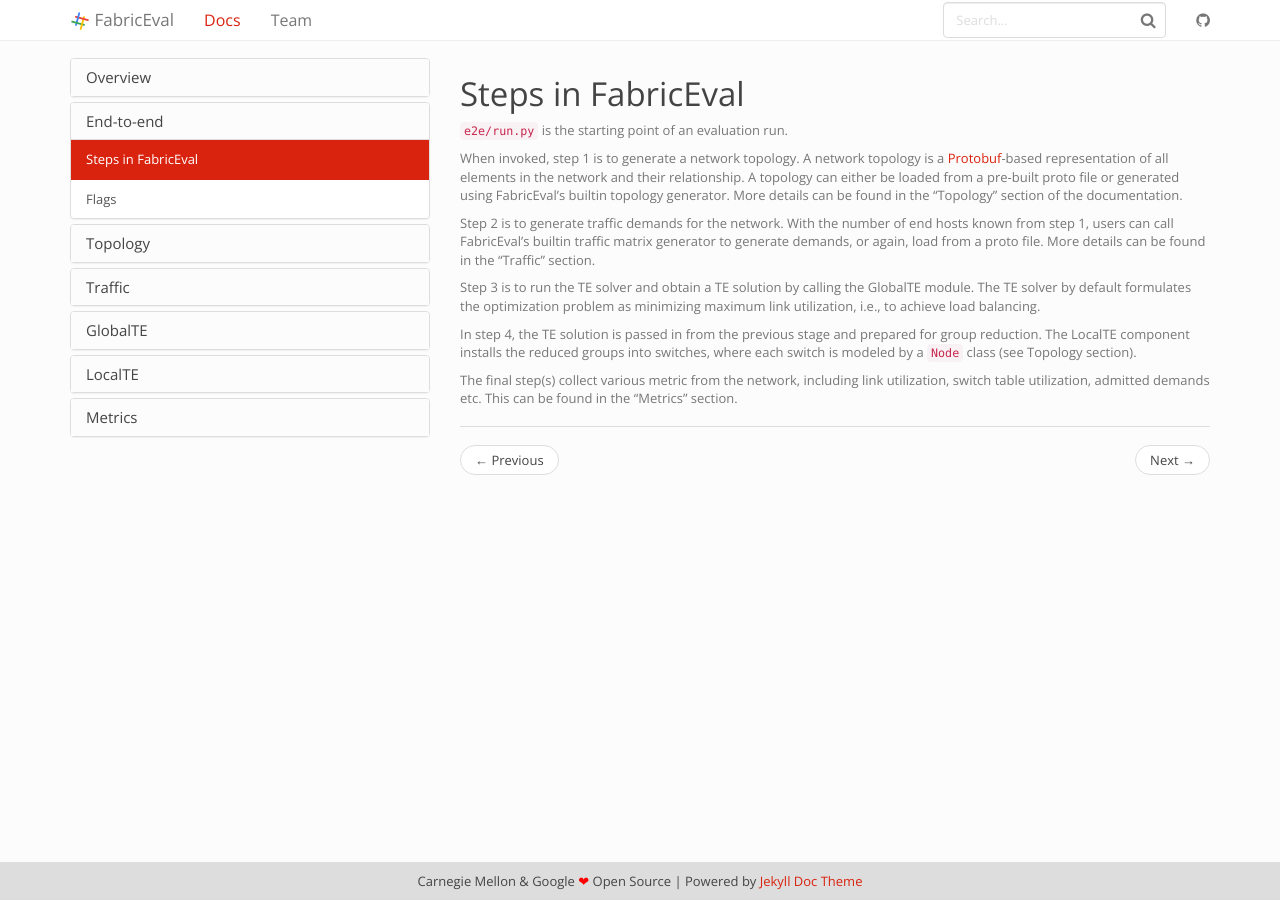
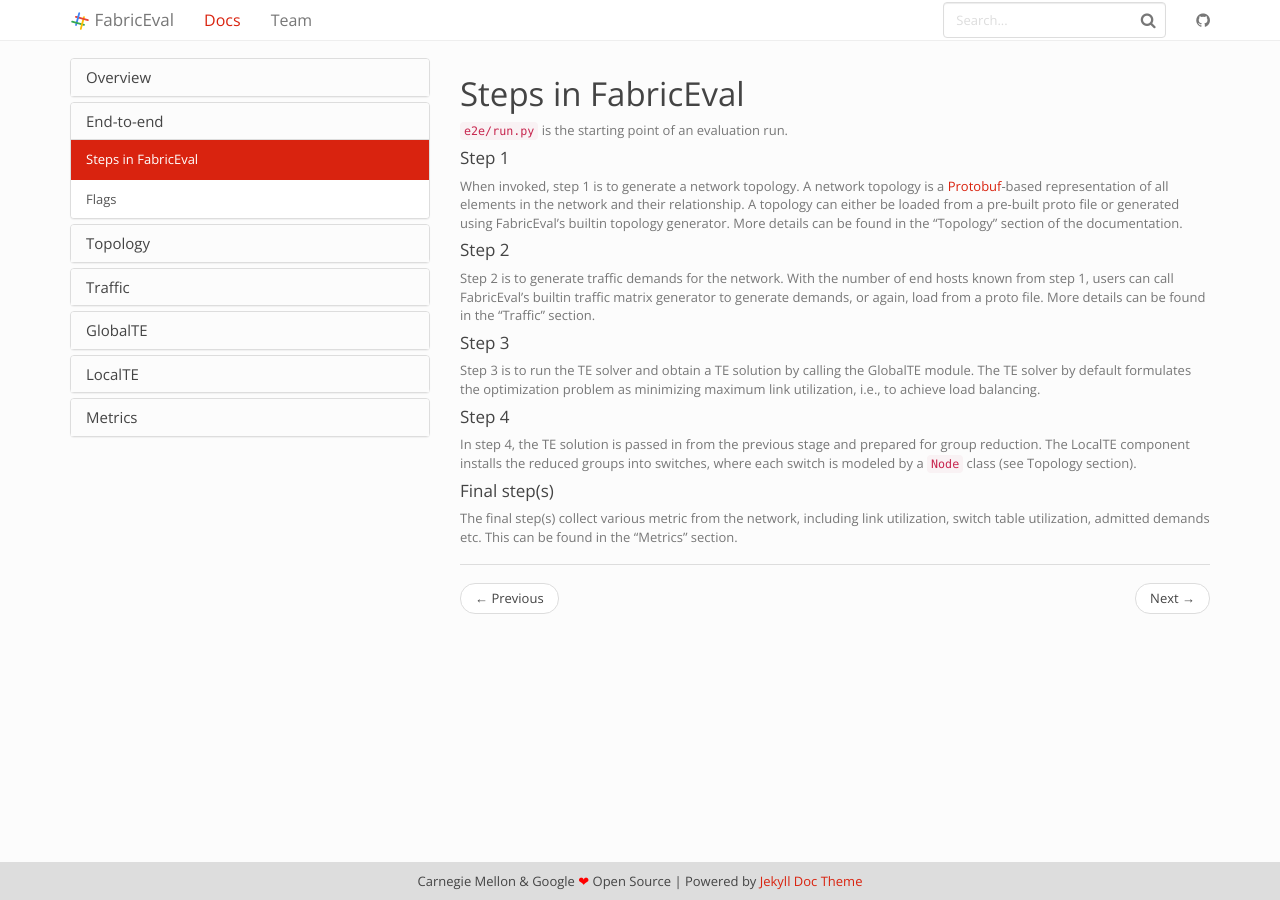
Before and after one commit to shuoshuc/FabricEval, a Jekyll site: the page built from docs/_docs/end-to-end/steps.md, in a window 1280 px wide. Built offline with Jekyll 4.4.1, drawn with Linux system fonts in a browser that asks for light colours.

Commit message:
Add section heading

```diff
--- a/docs/_docs/end-to-end/steps.md
+++ b/docs/_docs/end-to-end/steps.md
@@ -5,25 +5,30 @@ permalink: /docs/steps/
 
 `e2e/run.py` is the starting point of an evaluation run.
 
+#### Step 1
 When invoked, step 1 is to generate a network topology. A network topology is a
 [Protobuf](https://github.com/protocolbuffers/protobuf)-based representation of
 all elements in the network and their relationship. A topology can either be loaded
 from a pre-built proto file or generated using FabricEval's builtin topology generator.
 More details can be found in the "Topology" section of the documentation.
 
+#### Step 2
 Step 2 is to generate traffic demands for the network. With the number of end hosts
 known from step 1, users can call FabricEval's builtin traffic matrix generator
 to generate demands, or again, load from a proto file. More details can be found
 in the "Traffic" section.
 
+#### Step 3
 Step 3 is to run the TE solver and obtain a TE solution by calling the GlobalTE
 module. The TE solver by default formulates the optimization problem as
 minimizing maximum link utilization, i.e., to achieve load balancing.
 
+#### Step 4
 In step 4, the TE solution is passed in from the previous stage and prepared for
 group reduction. The LocalTE component installs the reduced groups into switches,
 where each switch is modeled by a `Node` class (see Topology section).
 
+#### Final step(s)
 The final step(s) collect various metric from the network, including link utilization,
 switch table utilization, admitted demands etc. This can be found in the "Metrics"
 section.
```
Also changed, not shown: docs/_docs/end-to-end/flags.md (+2 -0 lines).
